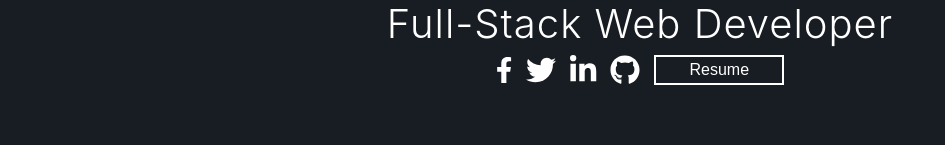
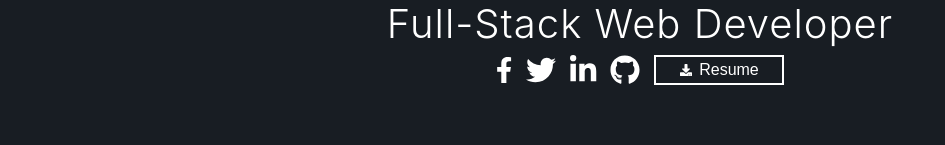
Before and after one commit to mattcbodily/portfolio-two, a React (Create React App) app: page / in a window 1280 px wide. Shown: the part 386-531 px from the top of the page, without its empty margins (0-945 px from the left). Built offline with nearby package versions, Linux system fonts and the light colour scheme.

Commit message:
added download icon for the resume on the home component to increase accessability

```diff
--- a/src/Components/Home/Home.css
+++ b/src/Components/Home/Home.css
@@ -32,6 +32,12 @@
     color: white;
 }
 
+.download-icon {
+    font-size: 12px;
+    margin-right: 3px;
+    margin-bottom: 1px;
+}
+
 @media(min-width: 700px){
     #facebook-icon {
         font-size: 26px;
--- a/src/Components/Home/Home.js
+++ b/src/Components/Home/Home.js
@@ -3,8 +3,9 @@ import './Home.css';
 import Resume from '../../assets/Matthew_Bodily_Resume_2019.pdf';
 import {library} from '@fortawesome/fontawesome-svg-core'
 import {FontAwesomeIcon} from '@fortawesome/react-fontawesome';
+import {faDownload} from '@fortawesome/free-solid-svg-icons';
 import {faFacebookF, faTwitter, faLinkedinIn, faGithub} from '@fortawesome/free-brands-svg-icons';
-library.add(faFacebookF, faTwitter, faLinkedinIn, faGithub)
+library.add(faDownload, faFacebookF, faTwitter, faLinkedinIn, faGithub)
 
 const Home = () => {
     return(
@@ -16,7 +17,7 @@ const Home = () => {
                 <a href='https://twitter.com/Mattcbodily'><FontAwesomeIcon icon={['fab', 'twitter']} className='brand-icon'/></a>
                 <a href='https://www.linkedin.com/in/matthewbodily/'><FontAwesomeIcon icon={['fab', 'linkedin-in']} className='brand-icon'/></a>
                 <a href='https://github.com/mattcbodily'><FontAwesomeIcon icon={['fab', 'github']} className='brand-icon'/></a>
-                <a href={Resume} download><button>Resume</button></a>
+                <a href={Resume} download><button><FontAwesomeIcon icon='download' className='download-icon' /> Resume</button></a>
             </section>
         </div>
     )
```
